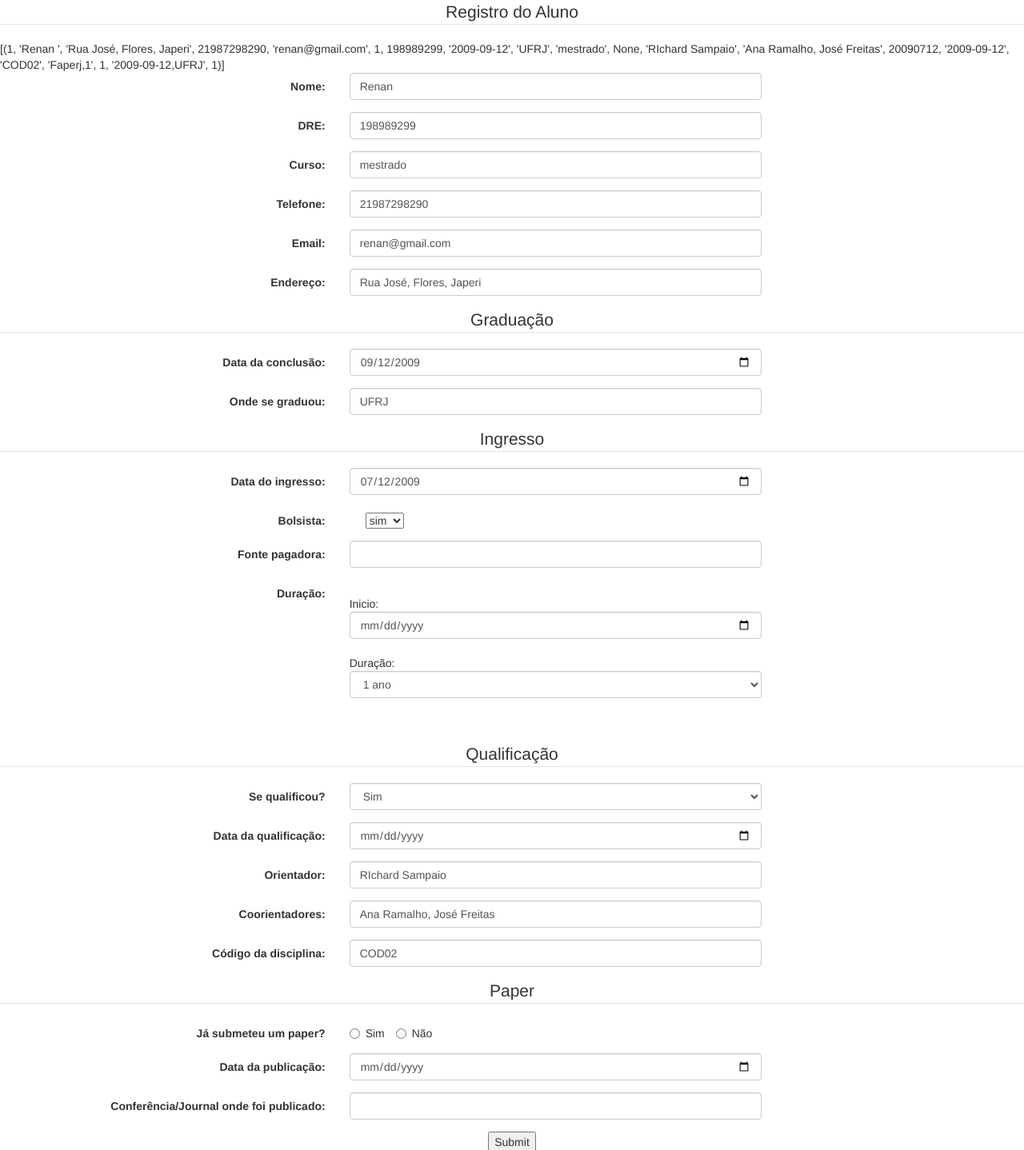
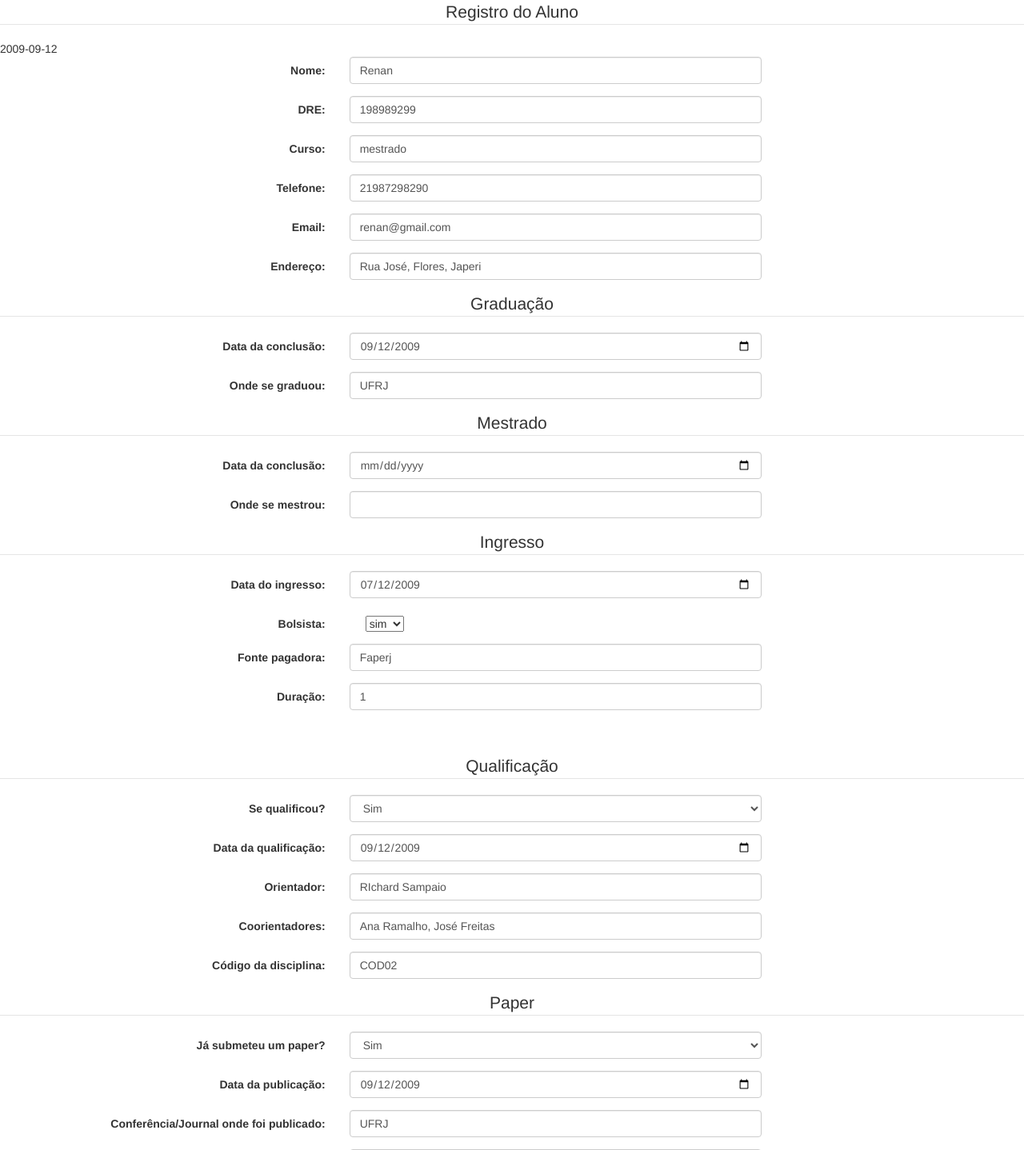
Before and after one commit to wesleymog/Introd_Prog, a Flask app: page /edit/1 in a window 1280 px wide. Shown: the top 1438 px of the page at 80% size. Run offline with Flask 2, Linux system fonts and the light colour scheme; data comes from the database, SQL or seed files in the repository; both versions use the stored data as it was after the commit; some libraries are stand-ins or nearby versions.

Commit message:
Edição de aluno completo

```diff
--- a/app.py
+++ b/app.py
@@ -91,7 +91,7 @@ def formAlunos():
          ondepub=request.form['ondepub']
          datamest=request.form['datamest']
          localmest=request.form['localmest']
-         mestrado=datamest+" , "+localmest
+         mestrado=datamest+","+localmest
          if datamest=='' or localmest=='':
              mestrado=None
              print mestrado
@@ -203,23 +203,37 @@ def formProfessores():
 @app.route("/deletar/<nid>")
 def delete(nid):
     print nid
-    conn = sqlite3.connect('Sistema.db')
-    cursor = conn.cursor()
-    cursor.execute("""DELETE FROM Aluno WHERE id=?;""",(nid) )
-    cursor.execute("""DELETE FROM InfoBasica WHERE id=?;""",(nid) )
-    conn.commit()
-    conn.close()
-    return render_template("resultado.html")
+    try:
+        conn = sqlite3.connect('Sistema.db')
+        cursor = conn.cursor()
+        cursor.execute("""DELETE FROM Aluno WHERE IDGERAL=?;""",(nid, ) )
+        cursor.execute("""DELETE FROM InfoBasica WHERE id=?;""",(nid, ) )
+        conn.commit()
+        msg='Deletado com sucesso!'
+    except:
+       con.rollback()
+       msg="Tem algo de errado"
+    finally:
+       return render_template("resultado.html",msg = msg)
+       con.close()
 
 @app.route("/edit/<nid>")
 def editar(nid):
     print nid
     conn = sqlite3.connect('Sistema.db')
+    conn.row_factory = sqlite3.Row
     cursor = conn.cursor()
     cursor.execute("""Select * from InfoBasica,Aluno  where Aluno.IDGERAL=? and InfoBasica.id=?;""",(nid, nid) )
     rows = cursor.fetchall();
     print rows
     for row in rows:
+        bolsa=str(row['Bolsa'])
+        bolsa=bolsa.split(',')
+        mestrado=str(row['Mestrado'])
+        mestrado=mestrado.split(',')
+        paper=str(row['Paper'])
+        paper=paper.split(',')
+        print paper
         inte=str(row[13])
         o=0
         ano=''
@@ -234,8 +248,9 @@ def editar(nid):
             else:
                 dia=dia+i
         ingresso=ano+"-"+mes+"-"+dia
+        ingressofinal=''
 
-    return render_template("editarAluno.html",rows=rows,ingresso=ingresso, nid=nid)
+    return render_template("editarAluno.html",rows=rows,ingresso=ingresso, nid=nid,bolsa=bolsa, mestrado=mestrado, paper=paper)
 
 @app.route('/editAlunos',methods = ['POST', 'GET'])
 def EditAlunos():
@@ -255,48 +270,45 @@ def EditAlunos():
          ingresso=request.form['ingresso']
          coddisc=request.form['coddisc']
          ativo=request.form['ativo']
-
          bolsa=request.form['bolsa']
          pagbolsa=request.form['pagbolsa']
-         iniciobolsa=request.form['iniciobolsa']
          duracaobolsa=request.form['duracaobolsa']
          vquali=request.form['VQualificacao']
          dataquali=request.form['dataquali']
          paper=request.form['paper']
          datapub=request.form['datapub']
          ondepub=request.form['ondepub']
-
-         print paper
-         print 'bolsa'
-         print vquali
-         if bolsa=='sim':
+         datamest=request.form['datamest']
+         localmest=request.form['localmest']
+         mestrado=datamest+","+localmest
+         if datamest=='' or localmest=='':
+             mestrado=None
+         if bolsa=='Sim':
              bolsaFinal=pagbolsa+','+duracaobolsa
-             print bolsaFinal
-         elif bolsa=='não':
+         elif bolsa=='nao':
              bolsaFinal=None
-         if paper=='sim':
+         print 'oi'
+         if paper=='Sim':
              paperFinal=datapub+","+ondepub
              print paperFinal
-         elif paper=='não':
+         elif paper=='nao':
              paperFinal=None
              print paperFinal
          if vquali=='Sim':
              qualificacao=dataquali
              print qualificacao
-         elif vquali=='Não':
+         elif vquali=='nao':
              qualificacao=None
              print qualificacao
          nid=request.form['id']
          data=ingresso.split("-")
          datafinal=data[0]+data[1]+data[2]
-
          conn = sqlite3.connect('Sistema.db')
          cursor = conn.cursor()
          cursor.execute("UPDATE InfoBasica SET nome=?,endereco=?,tel=?, email=? WHERE id=? ;",(nome,endereco,tel,email,nid) )
-
          cursor.execute("""UPDATE Aluno SET DRE=?, DataGrad=?,
-         LocalGrad=?,Curso=?, Orientador=?, Corientadores=?, Ingresso=?,CodDisc=?,Bolsa=?,Ativo=?,Paper=?
-         WHERE IDGERAL=? ;""",(dre,datagrad,localgrad,curso,orientador,coorientadores,datafinal,coddisc,bolsaFinal,ativo,paperFinal,nid) )
+         LocalGrad=?,Curso=?, Orientador=?, Corientadores=?, Ingresso=?,CodDisc=?,Bolsa=?,Ativo=?,Paper=?, Mestrado=?
+         WHERE IDGERAL=? ;""",(dre,datagrad,localgrad,curso,orientador,coorientadores,datafinal,coddisc,bolsaFinal,ativo,paperFinal,mestrado,nid) )
          conn.commit()
 
          print('Dados Editados com sucesso.')
@@ -309,7 +321,15 @@ def EditAlunos():
       finally:
          return render_template("resultado.html",msg = msg)
          con.close()
-
+@app.route('/pesquisa')
+def pesquisa():
+    return render_template('Pesquisa.html')
+@app.route('/disciplina')
+def disciplina():
+    return render_template('registroDisc.html')
+@app.route('/cadastroDisc')
+def cadastroDisc():
+    return render_template("resultado.html")
 @app.route('/')
 def index():
     return render_template('index.html')
--- a/templates/editarAluno.html
+++ b/templates/editarAluno.html
@@ -1,4 +1,6 @@
   {% extends "layout.html" %}
+  {% block title%}Edição de Aluno{% endblock %}
+
   {% block head %}
     <link rel="stylesheet" href="https://maxcdn.bootstrapcdn.com/bootstrap/3.3.7/css/bootstrap.min.css">
     <link rel="stylesheet" href="{{ url_for('static', filename='css/style.css')}}">
@@ -13,15 +15,13 @@
 
 <!-- Dados do aluno -->
       <center><legend>Registro do Aluno</legend></center>
-{{rows}}
-
     {% for row in rows %}
-
+{{row['Qualificacao']}}
 <!-- Nome-->
         <div class="form-group">
           <label class="col-md-4 control-label" for="nome">Nome:</label>
           <div class="col-md-5">
-            <input id="nome" name="nome" type="text"  value="{{row[1]}}"class="form-control input-md" required="">
+            <input id="nome" name="nome" type="text"  value="{{row['nome']}}"class="form-control input-md" required="">
           </div>
         </div>
 
@@ -29,7 +29,7 @@
         <div class="form-group">
           <label class="col-md-4 control-label" for="dre">DRE:</label>
           <div class="col-md-5">
-            <input id="dre" name="dre" type="number" value="{{row[6]}}" class="form-control input-md" required="">
+            <input id="dre" name="dre" type="number" value="{{row['DRE']}}" class="form-control input-md" required="">
           </div>
         </div>
 
@@ -37,7 +37,7 @@
         <div class="form-group">
           <label class="col-md-4 control-label" for="curso">Curso:</label>
           <div class="col-md-5">
-            <input id="curso" name="curso" type="text"  value="{{row[9]}}"class="form-control input-md" required="">
+            <input id="curso" name="curso" type="text"  value="{{row['Curso']}}"class="form-control input-md" required="">
           </div>
         </div>
 
@@ -45,7 +45,7 @@
         <div class="form-group">
           <label class="col-md-4 control-label" for="telefone">Telefone:</label>
           <div class="col-md-5">
-            <input id="telefone" name="telefone" value="{{row[3]}}"type="text" placeholder="(21)xxxx - xxxx" class="form-control input-md" required="">
+            <input id="telefone" name="telefone" value="{{row['tel']}}"type="text" placeholder="(21)xxxx - xxxx" class="form-control input-md" required="">
           </div>
         </div>
 
@@ -53,7 +53,7 @@
         <div class="form-group">
           <label class="col-md-4 control-label" for="email">Email:</label>
           <div class="col-md-5">
-            <input id="email" name="email" type="text"  value="{{row[4]}}" class="form-control input-md" required="">
+            <input id="email" name="email" type="text"  value="{{row['email']}}" class="form-control input-md" required="">
           </div>
         </div>
 
@@ -61,7 +61,7 @@
         <div class="form-group">
           <label class="col-md-4 control-label" for="endereco">Endereço:</label>
           <div class="col-md-5">
-            <input id="endereco" name="endereco" value="{{row[2]}}"type="text" placeholder="Ex: Rua São João, 123" class="form-control input-md" required="">
+            <input id="endereco" name="endereco" value="{{row['endereco']}}"type="text" placeholder="Ex: Rua São João, 123" class="form-control input-md" required="">
           </div>
         </div>
 
@@ -71,15 +71,29 @@
         <div class="form-group row">
           <label for="conclusao" class="col-md-4 control-label">Data da conclusão:</label>
           <div class="col-md-5">
-            <input class="form-control" name="datagrad" value="{{row[7]}}"type="date"  id="conclusao">
+            <input class="form-control" name="datagrad" value="{{row['DataGrad']}}"type="date"  id="conclusao">
           </div>
         </div>
-<!-- Formulario da graduação -->
-<!--Onde se graduou-->
 <div class="form-group">
   <label class="col-md-4 control-label">Onde se graduou:</label>
   <div class="col-md-5">
-    <input id="localgrad" name="localgrad" value="{{row[8]}}" type="text"  class="form-control input-md" required="">
+    <input id="localgrad" name="localgrad" value="{{row['LocalGrad']}}" type="text"  class="form-control input-md" required="">
+  </div>
+</div>
+    <center><legend>Mestrado</legend></center>
+    <div class="form-group row">
+      <label for="conclusao" class="col-md-4 control-label">Data da conclusão:</label>
+      <div class="col-md-5">
+        <input class="form-control" name="datamest" value="{{mestrado[0]}}" type="date"  id="conclusao">
+      </div>
+    </div>
+
+
+<!--Onde se graduou-->
+    <div class="form-group">
+      <label class="col-md-4 control-label">Onde se mestrou:</label>
+      <div class="col-md-5">
+        <input id="localgrad" name="localmest" type="text"  value="{{mestrado[1]}}" class="form-control input-md" >
       </div>
     </div>
     <center><legend>Ingresso</legend></center>
@@ -91,39 +105,28 @@
           </div>
         </div>
 <!--bolsa-->
+
         <div class="form-group">
         <label class="col-md-4 control-label">Bolsista: </label>
           <div class="col-md-5">
             <label class="radio-inline">
               <select name='bolsa'>
-                  <option value='sim'>sim</option>
-                  <option value="não">Não</option>
+                <option value='Sim'>sim</option>
+                <option value="nao">Não</option>
               </select>
             </label>
         </div>
         </div>
-
         <div class="form-group">
           <label class="col-md-4 control-label">Fonte pagadora:</label>
           <div class="col-md-5">
-            <input id="pagbolsa" name="pagbolsa" type="text"  class="form-control input-md" required="">
+            <input id="pagbolsa" name="pagbolsa" type="text"  class="form-control input-md" value='{{bolsa[0]}}'required="">
           </div>
         </div>
-
-        <div class="form-group row">
-          <label for="conclusao" class="col-md-4 control-label">Duração:</label>
-          <br>
+        <div class="form-group">
+          <label class="col-md-4 control-label">Duração:</label>
           <div class="col-md-5">
-            Inicio: <input class="form-control" name="iniciobolsa" type="date"  id="iniciobolsa">
-            <br>
-            Duração:
-            <select class="form-control" name='duracaobolsa'>
-              <option value='1'>1 ano</option>
-              <option value='2'>2 anos</option>
-              <option value='3'>3 anos</option>
-              <option value='4'>4 anos</option>
-              <option value='5'>5 anos</option>
-            </select>
+            <input id="duracaobolsa" name="duracaobolsa" type="text"  class="form-control input-md" value='{{bolsa[1]}}'required="">
           </div>
         </div>
 
@@ -132,22 +135,20 @@
 
   <!-- Qualificação -->
       <center><legend>Qualificação</legend></center>
-
       <div class="form-group">
         <label class="col-md-4 control-label" for="ativo">Se qualificou?</label>
         <div class="col-md-5">
           <select name="VQualificacao" class="form-control">
             <option value="Sim">Sim</option>
-              <option value="Não">Não</option>
+            <option value="nao">Não</option>
           </select>
         </div>
       </div>
-
 <!--quando se qualificou-->
         <div class="form-group row">
           <label for="conclusao" class="col-md-4 control-label">Data da qualificação:</label>
             <div class="col-md-5">
-              <input class="form-control" name="dataquali" type="date"  id="conclusao">
+              <input class="form-control" name="dataquali" value="{{row['Qualificacao']}}" type="date"  id="conclusao">
             </div>
         </div>
 
@@ -156,56 +157,71 @@
       <div class="form-group">
         <label class="col-md-4 control-label">Orientador:</label>
         <div class="col-md-5">
-          <input id="orientador" name="orientador" type="text"  value="{{row[11]}}"class="form-control input-md" required="">
+          <input id="orientador" name="orientador" type="text"  value="{{row['Orientador']}}"class="form-control input-md" required="">
         </div>
       </div>
 <!--Coorientadores-->
       <div class="form-group">
         <label class="col-md-4 control-label">Coorientadores:</label>
         <div class="col-md-5">
-          <input id="coorientadores" name="coorientadores" value="{{row[12]}}"type="text"  class="form-control input-md" required="">
+          <input id="coorientadores" name="coorientadores" value="{{row['Corientadores']}}"type="text"  class="form-control input-md" required="">
         </div>
       </div>
-
 
 <!-- CodDisc-->
         <div class="form-group">
           <label class="col-md-4 control-label" for="coddisc">Código da disciplina:</label>
           <div class="col-md-5">
-            <input id="curso" name="coddisc" type="text"   value="{{row[15]}}"class="form-control input-md" required="">
+            <input id="curso" name="coddisc" type="text"   value="{{row['CodDisc']}}"class="form-control input-md" required="">
           </div>
         </div>
-        <input id="id" name="id" type="text"   value="{{row[0]}}"class="escondido" required="">
+        <input id="id" name="id" type="text"   value="{{row[0]}}" class="escondido" required="">
 
         <!--Paper-->
               <center><legend>Paper</legend></center>
               <div class="form-group">
                 <label class="col-md-4 control-label">Já submeteu um paper?</label>
                 <div class="col-md-5">
-                  <form>
-                    <label class="radio-inline">
-                    <input type="radio" name="paper" id="sim" value="sim">Sim
-                    </label>
-                    <label class="radio-inline">
-                    <input type="radio" name="paper" id="nao" value="nao">Não
-                    </label>
-                  </form>
+                  <select name="paper" class="form-control">
+                    <option value="Sim">Sim</option>
+                    <option value="nao">Não</option>
+                  </select>
                 </div>
               </div>
 
               <div class="form-group row">
                 <label for="datapub" class="col-md-4 control-label">Data da publicação:</label>
                 <div class="col-md-5">
-                    <input class="form-control" name="datapub" type="date"  id="datapub">
+                    <input class="form-control" name="datapub" type="date" value="{{paper[0]}}" id="datapub">
                   </div>
               </div>
 
               <div class="form-group">
                 <label for="ondepub" class="col-md-4 control-label">Conferência/Journal onde foi publicado:</label>
                 <div class="col-md-5">
-                  <input id="ondepub" name="ondepub" type="text" class="form-control input-md">
+                  <input id="ondepub" name="ondepub" type="text" value='{{paper[1]}}' class="form-control input-md">
                 </div>
               </div>
+
+              <div class="form-group">
+                <label class="col-md-4 control-label" for="ativo">O aluno está ativo:</label>
+                <div class="col-md-5">
+                  <select name="ativo" class="form-control">
+                    {% if row['Ativo'] == 1 %}
+                    <option value="1" selected>Sim</option>
+                    <option value="0">Não</option>
+                    {%endif%}
+                    {% if row['Ativo'] == 0 %}
+                    <option value="1" >Sim</option>
+                    <option value="0" selected>Não</option>
+                    {%endif%}
+                  </select>
+                </div>
+              </div>
+
+
+
+
 {% endfor %}
       <center>
         <input type="submit"></input>
--- a/templates/layout.html
+++ b/templates/layout.html
@@ -1,8 +1,11 @@
 <html>
   <head>
   <meta name="viewport" content="width=device-width, initial-scale=1">
-  <title>Login</title>
-
+  <title>
+    {% block title %}
+    {% endblock %}
+  </title>
+  <script src="static/app.js"></script>
   <style>
   .bg-4 {
   background-color: #2f2f2f;
--- a/templates/tabela_de_edicao.html
+++ b/templates/tabela_de_edicao.html
@@ -126,7 +126,7 @@
 <TD>{{row['Bolsa']}}</TD>
 <TD>{{row['Ativo']}}</TD>
 <TD>{{row['Paper']}}</TD>
-<TD><a href="/deletar/{{row['id']}}">Deletar</a> </TD>
+<TD><a href="/deletar/{{row['IDGERAL']}}">Deletar</a> </TD>
 </TR>
 {% endfor %}
 </TABLE>
```
Also changed, not shown: banco.py (+11 -0 lines), templates/Pesquisa.html (+3 -33 lines), Sistema.db, templates/registro.html (line endings or trailing spaces), templates/registroDisc.html (line endings or trailing spaces). Lines whose indentation alone changed are shown as unchanged.
